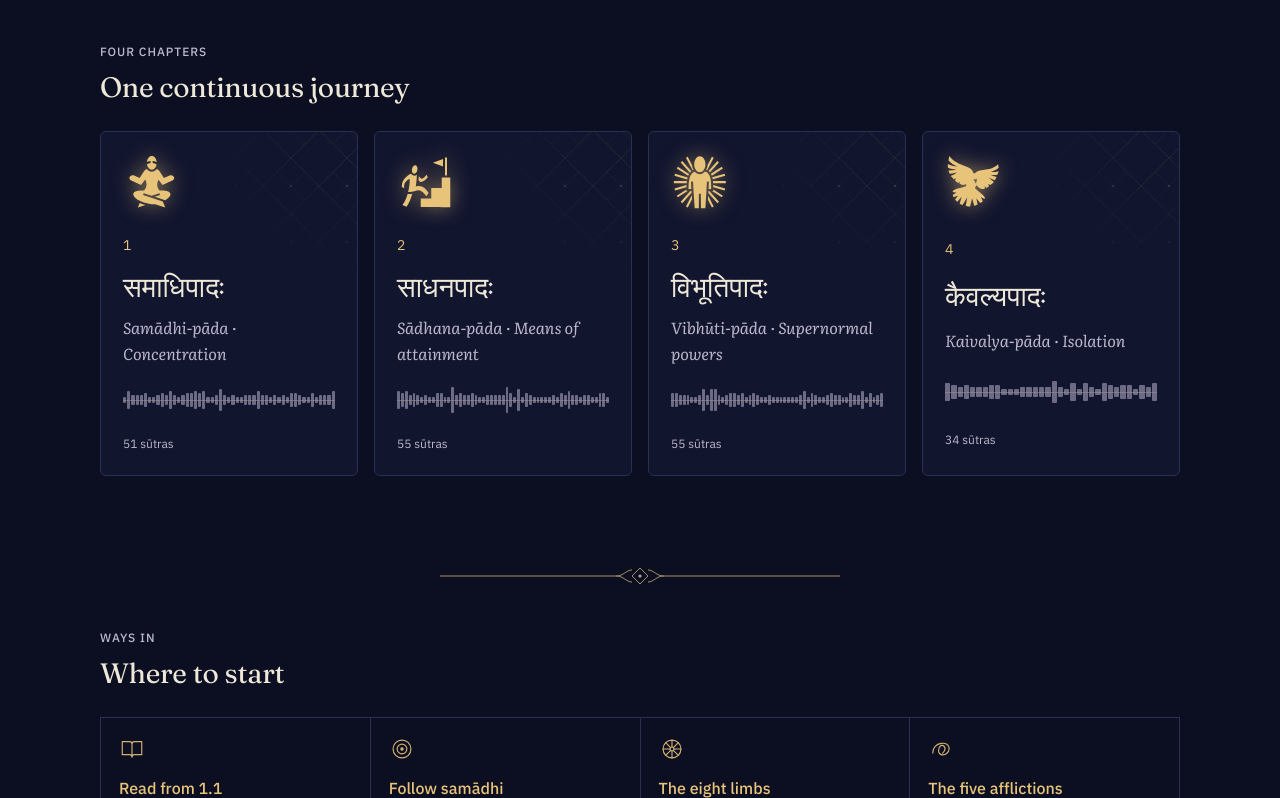
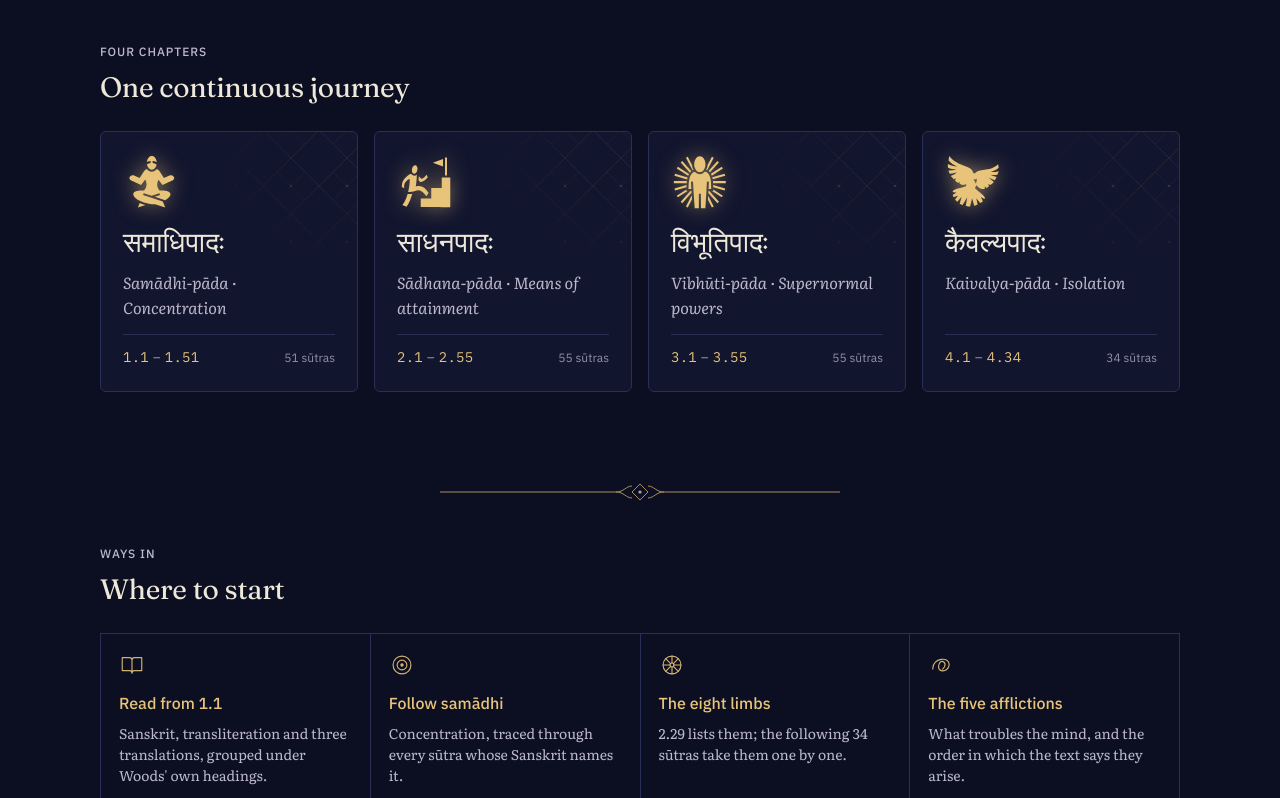
Before and after one commit to yashsharmahere/yogasutra, a Next.js app: page / in a window 1280 px wide. Shown: the part 1982-2780 px from the top of the page. Built offline with nearby package versions, Linux system fonts and the light colour scheme; a web font is replaced by a local one.

Commit message:
Chapter cards: replace digit and waveform with gold sūtra range and count
Co-Authored-By: Claude Sonnet 5.5 <noreply@anthropic.com>
Claude-Session: https://claude.ai/code/session_01WCxtPEENy3nUsD4HDMGYrK

```diff
--- a/app/globals.css
+++ b/app/globals.css
@@ -535,3 +535,13 @@ html,body{overflow-x:clip}
 .pada-art{color:var(--indigo);filter:drop-shadow(0 0 10px var(--glow));margin-bottom:var(--s-3)}
 .pada-art path{fill:currentColor}
 :root[data-theme="light"] .pada-art{filter:none}
+
+/* chapter cards: emblem box, two-line subtitle, sūtra range */
+.pada-art{display:block;margin-bottom:0}
+.pada-card>.pada-art{height:56px}
+.pada-sub{min-height:0}
+@media (min-width:640px){.pada-sub{min-height:calc(2 * 1.6em)}}
+.pada-range{display:flex;justify-content:space-between;align-items:baseline;gap:.5rem;margin-top:.4rem;padding-top:.7rem;border-top:1px solid var(--rule)}
+.pada-range .range{font-family:var(--f-mono);color:var(--indigo);font-size:var(--s-2);letter-spacing:.02em}
+.pada-range .range i{font-style:normal;color:var(--ink-3);margin:0 .25em}
+.pada-range .cnt{font-family:var(--f-ui);font-size:var(--s-1);color:var(--ink-3)}
--- a/app/page.tsx
+++ b/app/page.tsx
@@ -48,11 +48,11 @@ export default function Home() {
           {PADAS.map((p) => (
             <Link key={p.n} className="pada-card" href={`/read/${p.n}`}>
               <PadaArt n={p.n} />
-              <span className="mono pada-n">{p.n}</span>
               <span className="r-deva" style={{ display: "block", fontSize: "var(--s-6)" }}>{p.deva}</span>
-              <span className="iast" style={{ display: "block", color: "var(--ink-2)" }}>{p.name} · {p.woods}</span>
-              <span className="mini-thread" aria-hidden="true">{S.filter((s) => s.pada === p.n).map((s) => <i key={s.id} style={{ height: 6 + Math.min(s.concepts.length, 5) * 4 }} />)}</span>
-              <span className="muted" style={{ fontFamily: "var(--f-ui)", fontSize: "var(--s-1)" }}>{S.filter((s) => s.pada === p.n).length} sūtras</span>
+              <span className="iast pada-sub" style={{ display: "block", color: "var(--ink-2)" }}>{p.name} · {p.woods}</span>
+              {(() => { const ss = S.filter((s) => s.pada === p.n); return (
+                <span className="pada-range"><span className="range">{ss[0].id.replace("-", ".")}<i>–</i>{ss[ss.length - 1].id.replace("-", ".")}</span><span className="cnt">{ss.length} sūtras</span></span>
+              ); })()}
             </Link>
           ))}
         </div>
```
